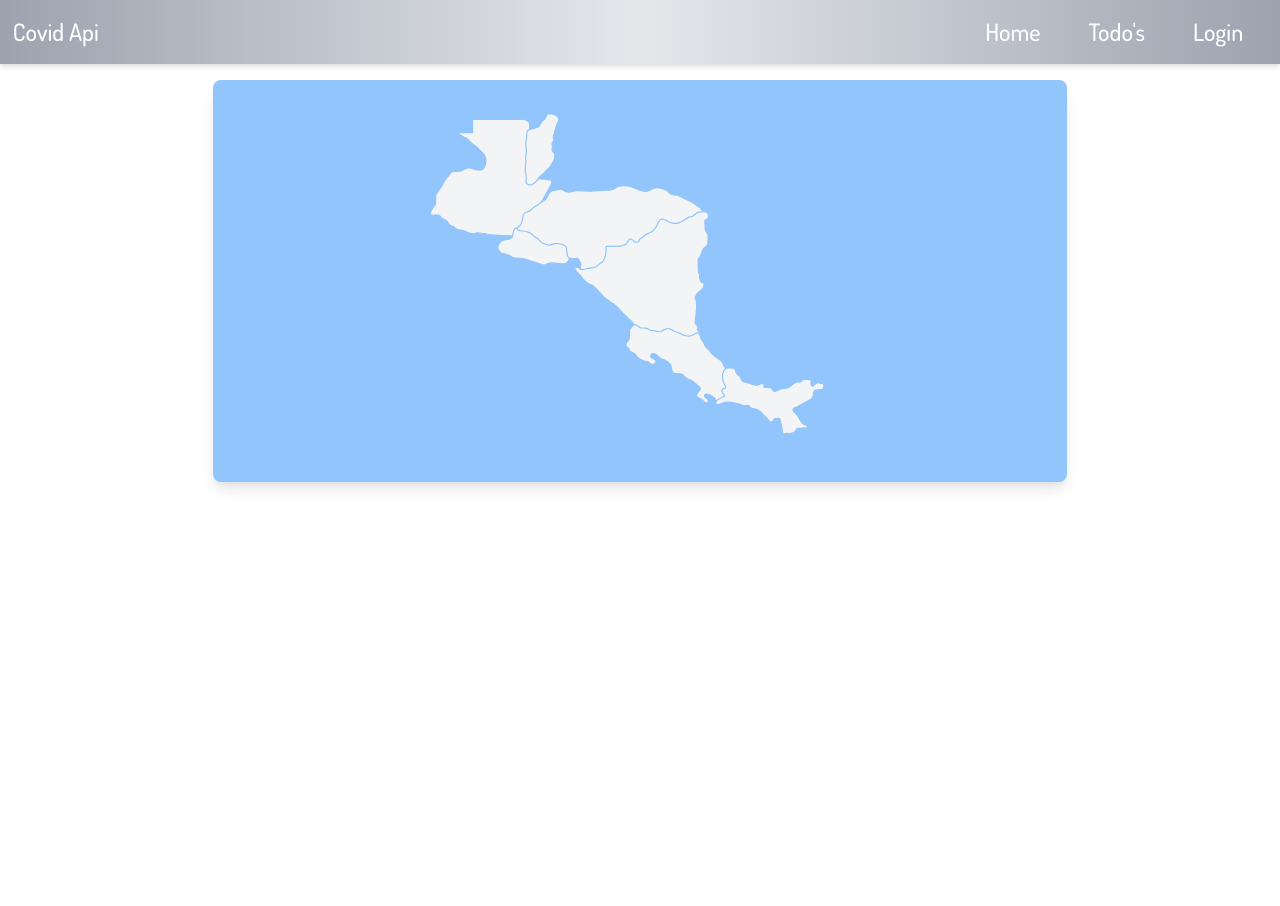
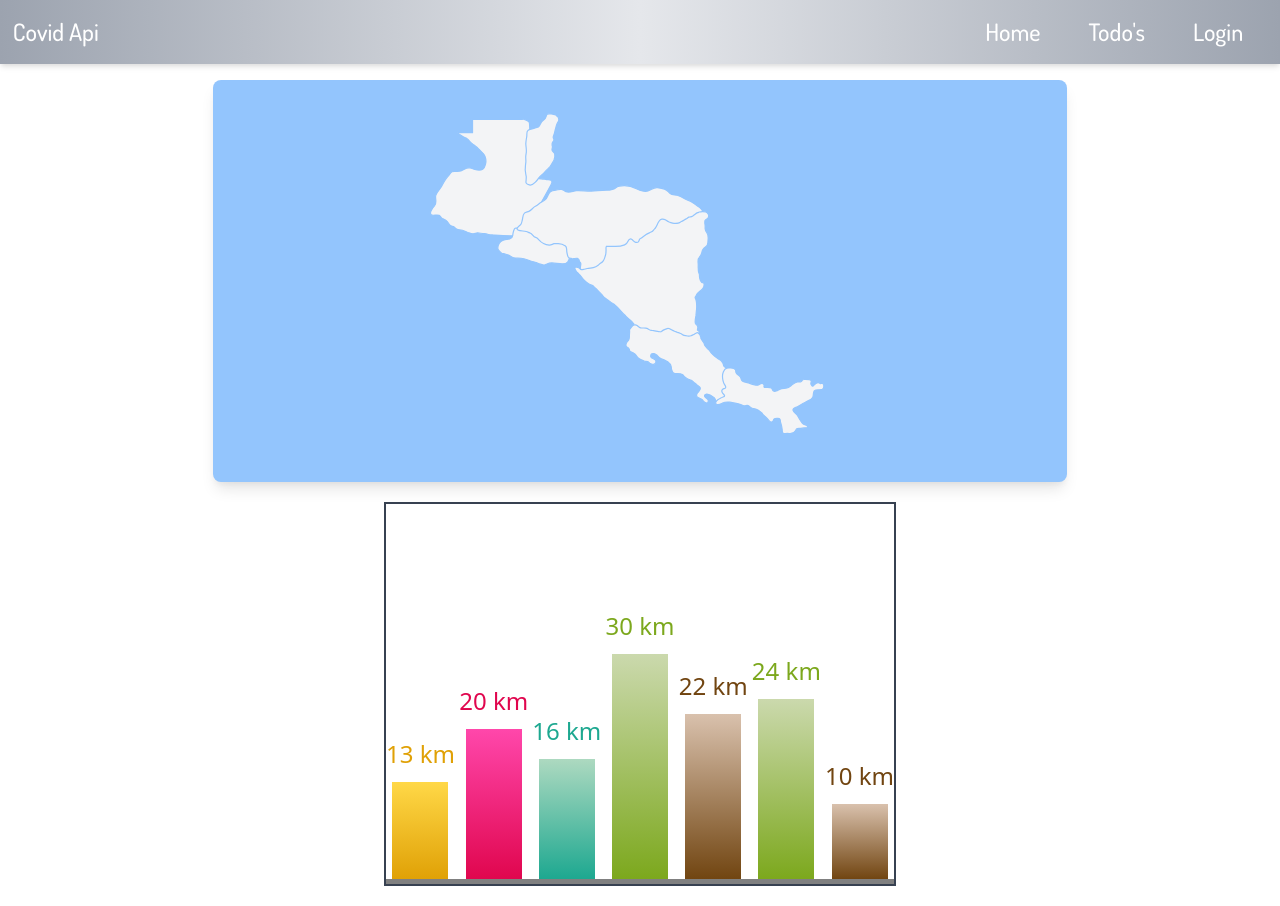
Before and after one commit to marzela547/rapidappigrupo1, a React (Create React App) app: page / in a window 1280 px wide. Before the commit the page ends 800 px from the top, so only its background shows below. Built offline with nearby package versions, Linux system fonts and the light colour scheme; no server answers.

Commit message:
Barra de Patrick

```diff
--- a/package.json
+++ b/package.json
@@ -15,6 +15,7 @@
     "react-icons": "^4.2.0",
     "react-router-dom": "^5.2.0",
     "react-scripts": "4.0.3",
+    "styled-components": "^5.2.1",
     "web-vitals": "^1.1.1"
   },
   "scripts": {
--- a/src/App.js
+++ b/src/App.js
@@ -2,6 +2,7 @@ import logo from './logo.svg';
 import './App.css';
 import BrandHeader from './components/BrandHeader/BrandHeader';
 import Covid from './components/Pages/covid/Covid';
+import BarChart from './components/diagramas/BarChart';
 import { BrowserRouter as Router, Route, Switch} from 'react-router-dom';
 
 function App() {
@@ -10,6 +11,7 @@ function App() {
       <section>
         <BrandHeader></BrandHeader>
         <Covid></Covid>
+        <BarChart></BarChart>
       </section>
     </Router>
   );
--- /dev/null
+++ b/src/components/diagramas/BarChart.js
@@ -0,0 +1,27 @@
+import React from "react";
+import { __DATA__ } from "./data";
+import {
+  Number,
+  BlackLine,
+  MakeBar
+} from "./styles";
+
+function BarChart() {
+  return (
+    <section className="container my-5 mx-auto max-w-lg h-96 flex flex-col justify-end border-gray-700 border-2">
+      <section className="maincontainer flex justify-between w-full h-full">
+        {__DATA__.map(({ distance, colors }, i) => {
+            return (
+              <section className="flex flex-col justify-end items-center" key={i}>
+                <Number color={colors[1]}>{distance} km</Number>
+                <MakeBar height={distance * 2} colors={colors}/>
+              </section>
+            );
+          })}
+      </section>
+      <BlackLine />
+    </section>
+  );
+}
+
+export default BarChart;
--- /dev/null
+++ b/src/components/diagramas/data.js
@@ -0,0 +1,30 @@
+export const __DATA__ = [
+    {
+      distance: 13,
+      colors: ["#ffd847", "#e0a106"]
+    },
+    {
+      distance: 20,
+      colors: ["#ff47ab", "#e0064e"]
+    },
+    {
+      distance: 16,
+      colors: ["#add9c0", "#1da890"]
+    },
+    {
+      distance: 30,
+      colors: ["#cbd9ad", "#7ca81d"]
+    },
+    {
+      distance: 22,
+      colors: ["#d9c1ad", "#714511"]
+    },
+    {
+      distance: 24,
+      colors: ["#cbd9ad", "#7ca81d"]
+    },
+    {
+      distance: 10,
+      colors: ["#d9c1ad", "#714511"]
+    }
+  ];
--- /dev/null
+++ b/src/components/diagramas/styles.js
@@ -0,0 +1,35 @@
+import styled, { css } from "styled-components";
+
+
+export const Chart = css`
+  margin-top: 10px;
+  width: 56px;
+  &:hover {
+    opacity: 0.8;
+  }
+  @media (max-width: 420px) {
+    width: 34px;
+  }
+`;
+
+export const Number = styled.span`
+  font-size: 1.5rem;
+  text-align: center;
+  color: ${(props) => props.color};
+`;
+
+export const MakeBar = styled.div`
+  height: ${(props) => props.height}%;
+  background-image: linear-gradient(
+    to bottom,
+    ${(props) => props.colors[0]},
+    ${(props) => props.colors[1]}
+  );
+  ${Chart};
+`;
+
+export const BlackLine = styled.div`
+  width: 100%;
+  height: 5px;
+  background-color: grey;
+`;
```
Also changed, not shown: 1 other file (tests, documents, lock files or other folders).
